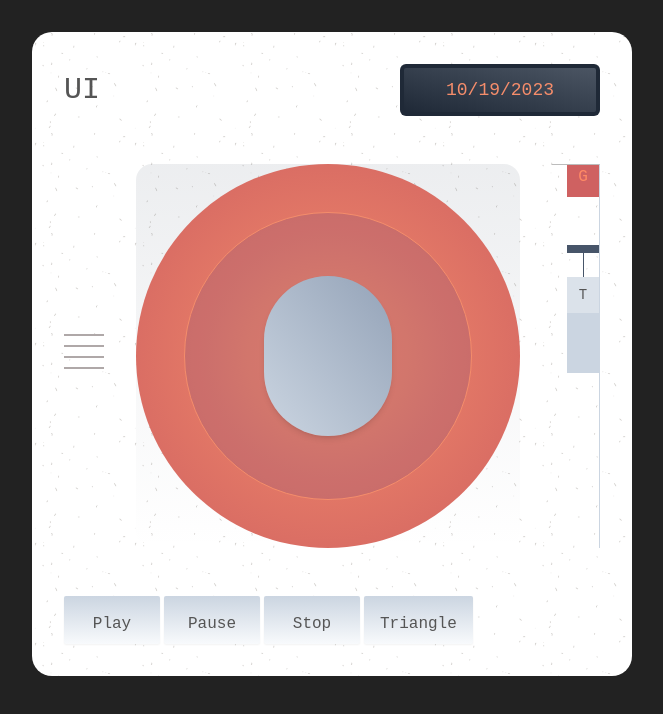
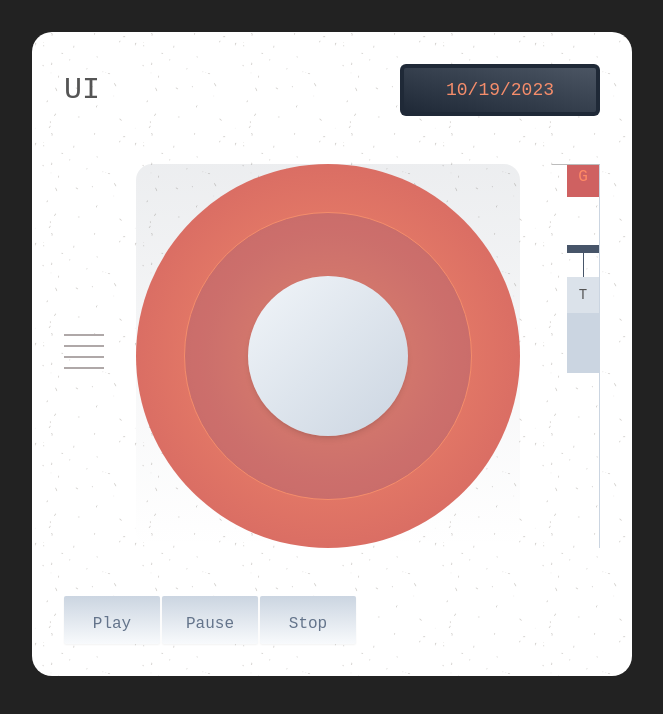
Before and after one commit to mike-healy/ui, a React (Vite) app: page / in a window 1280 px wide. Shown: the top 714 px of the page, without its empty margins (308-971 px from the left). Built offline with nearby package versions, Linux system fonts and the light colour scheme; a web font is replaced by a local one.

Commit message:
Centre wheel wobbler

```diff
--- a/src/Actions.jsx
+++ b/src/Actions.jsx
@@ -4,7 +4,7 @@ const Actions = () => {
 
   const [paused, setPaused] = useState(false)
 
-  return <div className='mt-12 flex gap-x-1 h-12 text-center'>
+  return <div className='mt-12 flex gap-x-[2px] h-12 text-slate-500 text-center'>
     <button className='min-w-24 p-4 bg-gradient-to-b from-slate-300 to-slate-50 shadow-sm rounded-sm'>Play</button>
     <button
       onClick={() => setPaused(!paused)}
@@ -13,7 +13,6 @@ const Actions = () => {
       { paused ? 'PAUSED' : 'Pause'}
     </button>
     <button className='min-w-24 p-4 bg-gradient-to-b from-slate-300 to-slate-50 shadow-sm rounded-sm'>Stop</button>
-    <button className='min-w-24 p-4 bg-gradient-to-b from-slate-300 to-slate-50 shadow-sm rounded-sm'>Triangle</button>
   </div>
 }
 
--- a/src/App.jsx
+++ b/src/App.jsx
@@ -26,7 +26,7 @@ function App() {
             <div className="flex-1 max-w-5xl rounded-2xl bg-gradient-to-b from-slate-600/10 to-transparent">
               <div className="mx-auto d1 flex items-center place-content-center rounded-full w-96 h-96">
                 <div className="d2 flex items-center place-content-center rounded-full h-72 w-72">
-                  <div className="bg-gradient-to-tr from-slate-300 to-slate-400 rounded-full h-40 w-32 shadow-md hover:rotate-90 transform-gpu transition-all"></div>
+                  <div className="bg-gradient-to-tl from-slate-300 to-slate-100 rounded-full h-40 w-40 hover:w-24 shadow-md hover:rotate-90 transform-gpu transition-all"></div>
                 </div>
               </div>
             </div>
```
